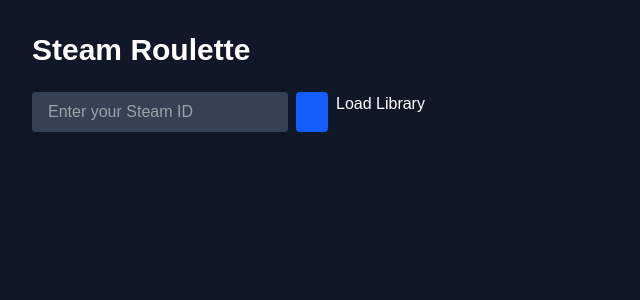
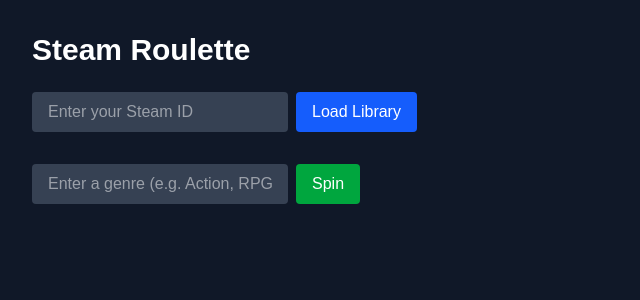
Before and after one commit to madelynthomas/steam-roulette, a Next.js app: page / in a window 1280 px wide. Shown: the top 300 px of the page, without its empty margins (0-640 px from the left). Built offline with nearby package versions, Linux system fonts and the light colour scheme.

Commit message:
feat: introduce random Steam game picker
- Pull from user's Steam library

- Add spin action to select a random game

- Display selected game

```diff
--- a/pages/index.js
+++ b/pages/index.js
@@ -1,15 +1,46 @@
 import { useState } from "react";
+
+const MAX_ATTEMPTS = 20;
 
 export default function Home() {
   const [steamid, setSteamid] = useState("");
   const [games, setGames] = useState([]);
   const [loading, setLoading] = useState(false);
+  const [genre, setGenre] = useState("");
+  const [suggestion, setSuggestion] = useState(null);
 
   async function fetchLibrary() {
     setLoading(true);
     const res = await fetch(`/api/library?steamid=${steamid}`);
     const data = await res.json();
     setGames(data.games || []);
+    setLoading(false);
+  }
+
+  async function spin() {
+    if (!genre || games.length === 0) return;
+
+    setLoading(true);
+    setSuggestion(null);
+
+    for (let i = 0; i < MAX_ATTEMPTS; i++) {
+      const randomGame = games[Math.floor(Math.random() * games.length)];
+      const res = await fetch(`/api/gamedetails?appid=${randomGame.appid}`);
+      const data = await res.json();
+
+      if (!data?.genres) continue;
+      const matches = data.genres.some((g) =>
+        g.description.toLowerCase().includes(genre.toLowerCase()),
+      );
+
+      if (matches) {
+        setSuggestion(randomGame);
+        setLoading(false);
+        return;
+      }
+    }
+
+    setSuggestion({ notFound: true });
     setLoading(false);
   }
 
@@ -28,13 +59,43 @@
         <button
           onClick={fetchLibrary}
           className="bg-blue-600 px-4 py-2 rounded"
+        >
+          {loading ? "Loading..." : "Load Library"}
+        </button>
+      </div>
+
+      <div className="flex gap-2 mb-8">
+        <input
+          type="text"
+          value={genre}
+          onChange={(e) => setGenre(e.target.value)}
+          placeholder="Enter a genre (e.g. Action, RPG)"
+          className="bg-gray-700 px-4 py-2 rounded w-64"
         />
-        {loading ? "Loading..." : "Load Library"}
+        <button
+          onClick={spin}
+          className="bg-green-600 hover:bg-green-700 px-4 py-2 rounded"
+        >
+          Spin
+        </button>
       </div>
+
+      {suggestion && (
+        <div className="mt-8 p-6 bg-gray-800 rounded-lg">
+          {suggestion.notFound ? (
+            <p>
+              No games found for &quot;{genre}&quot; after {MAX_ATTEMPTS}{" "}
+              attempts. Try a different genre.
+            </p>
+          ) : (
+            <p className="text-xl font-bold">🎮 {suggestion.name}</p>
+          )}
+        </div>
+      )}
 
       <ul>
         {games.map((game) => (
-          <li key={game.appId}>{game.name}</li>
+          <li key={game.appid}>{game.name}</li>
         ))}
       </ul>
     </main>
```
